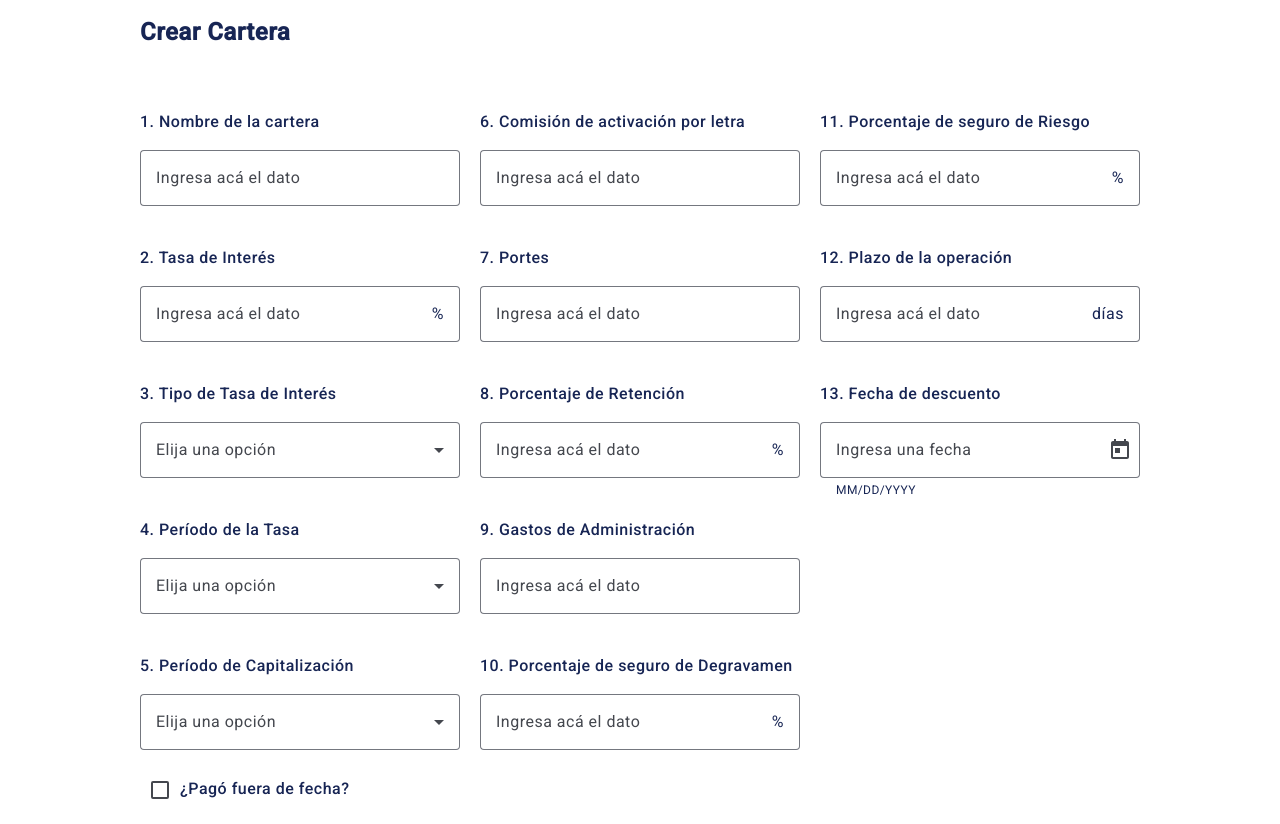
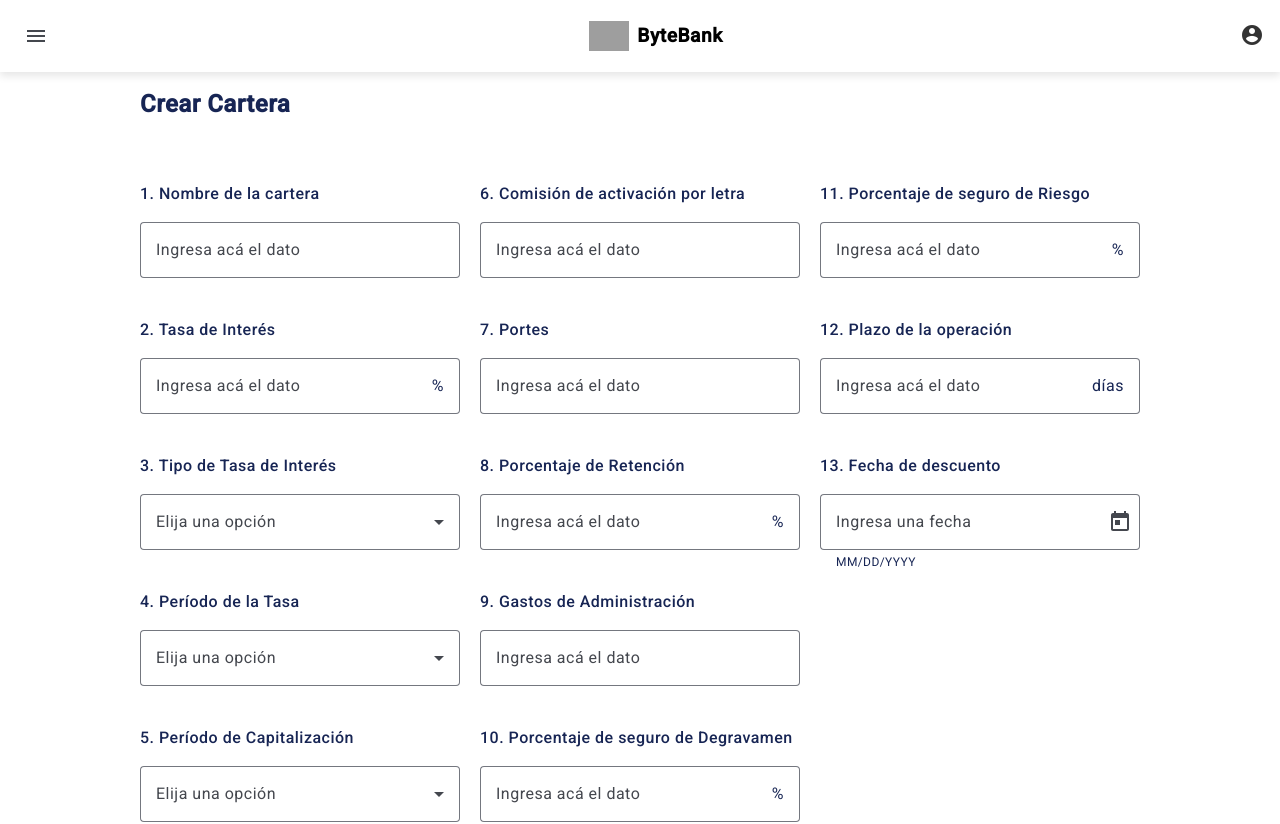
Before and after one commit to ProximaCreature/ByteBank-Frontend, an Angular app in the folder bytebank/: page /addWallet in a window 1280 px wide. Shown: the top 824 px of the page. Built offline with nearby package versions, Linux system fonts and the light colour scheme; sample sign-in values are in the browser's storage; grey boxes are pictures that could not be loaded.

Commit message:
feat: implement authentication check and add navigation component

```diff
--- a/bytebank/src/app/app.component.html
+++ b/bytebank/src/app/app.component.html
@@ -1 +1,4 @@
-<router-outlet/>
+<div *ngIf="isAuthenticated">
+  <app-navigation></app-navigation>
+</div>
+<router-outlet></router-outlet>
--- a/bytebank/src/app/app.component.ts
+++ b/bytebank/src/app/app.component.ts
@@ -1,13 +1,29 @@
-import { Component } from '@angular/core';
+import { Component, OnInit } from '@angular/core';
+import { Router, ActivationEnd } from '@angular/router';
+import { CommonModule } from '@angular/common';
+
+import { filter } from 'rxjs/operators';
 import { RouterOutlet } from '@angular/router';
+import { NavigationComponent } from '@views/components/navigation/navigation.component';
 
 @Component({
   selector: 'app-root',
   standalone: true,
-  imports: [RouterOutlet],
+  imports: [RouterOutlet, NavigationComponent, CommonModule],
   templateUrl: './app.component.html',
-  styleUrl: './app.component.css'
+  styleUrls: ['./app.component.css']
 })
-export class AppComponent {
-  title = 'bytebank';
+export class AppComponent implements OnInit {
+  isAuthenticated = false;
+
+  constructor(private router: Router) { }
+
+  ngOnInit(): void {
+    this.router.events
+      .pipe(filter(event => event instanceof ActivationEnd))
+      .subscribe((event: any) => {
+        const routeData = event.snapshot.routeConfig;
+        this.isAuthenticated = routeData && routeData.canActivateChild ? true : false;
+      });
+  }
 }
```
